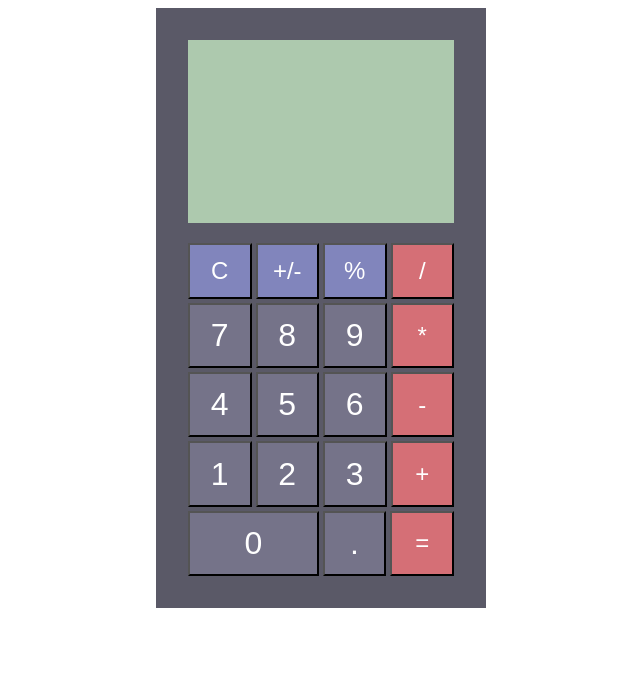
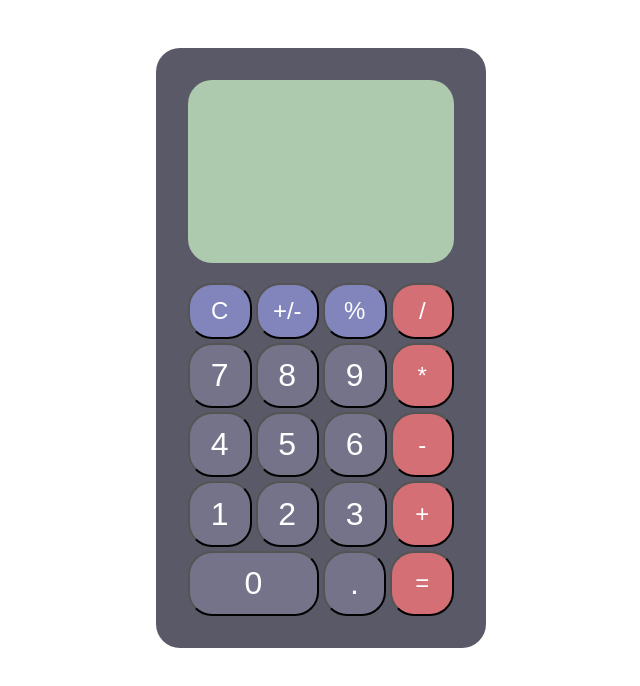
Before and after one commit to andrecosta90/daily-calculator, a website: page index.html in a window 1280 px wide. Shown: the whole page, without its empty margins (319-959 px from the left). Drawn offline with Linux system fonts and the light colour scheme.

```diff
--- a/styles.css
+++ b/styles.css
@@ -12,6 +12,11 @@
 body {
     display: flex;
     justify-content: center;
+    margin-top: 48px;
+}
+
+* {
+    border-radius: 24px;
 }
 
 .calculator {
@@ -68,6 +73,7 @@
     flex: 1 1 20%;
     color: white;
     font-size: large;
+    /* border: 1px solid white; */
 }
 
 #btn-zero {
```
Also changed, not shown: index.html (+1 -0 lines).
